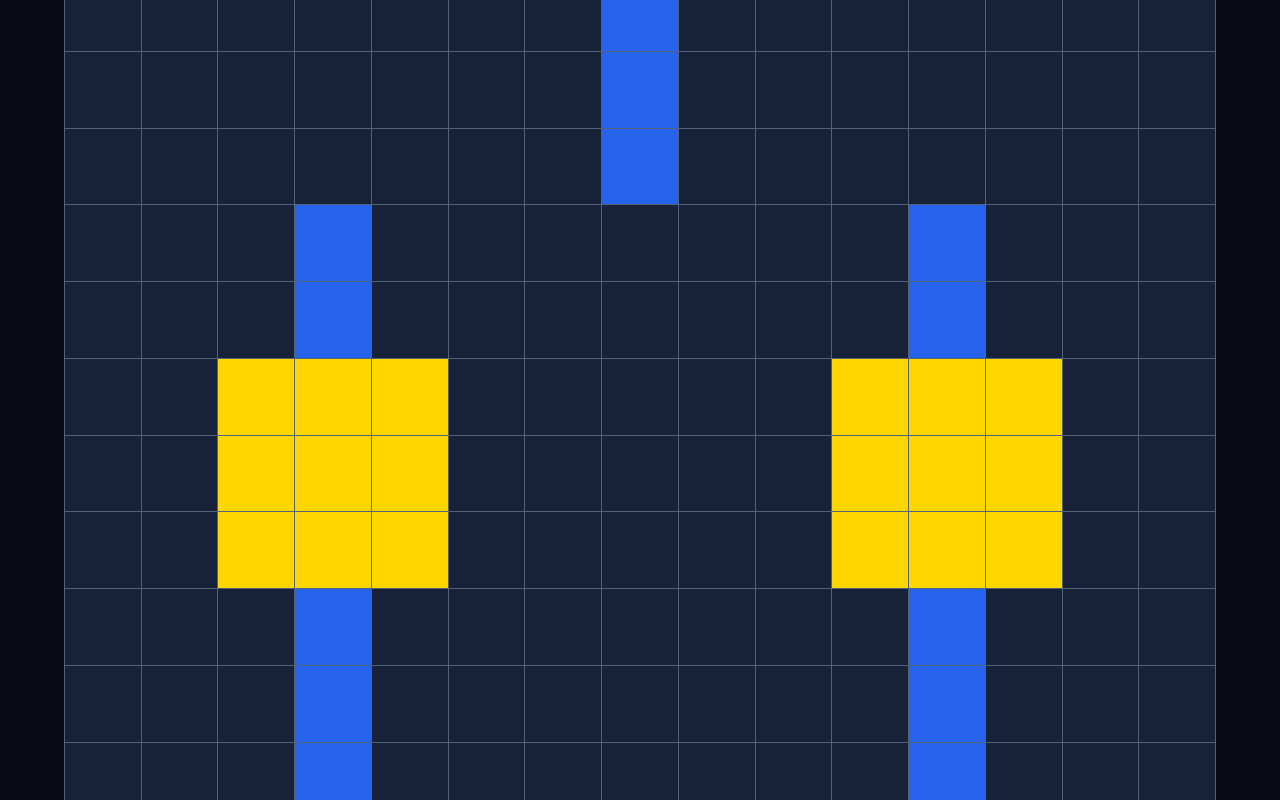
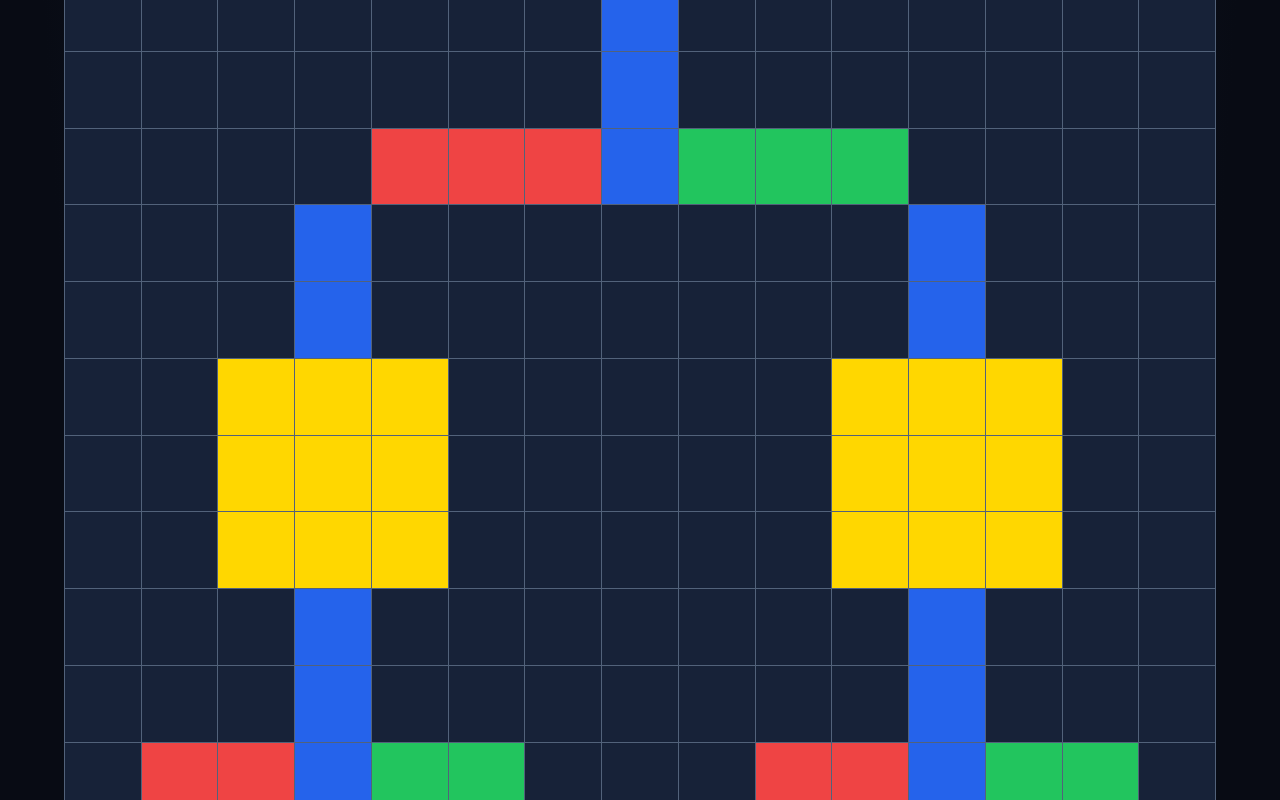
Before and after one commit to chayentot/GEMS, a Next.js app: page /GEMS/tycoon2 in a window 1280 px wide. Shown: the part 1220-2020 px from the top of the page. Built offline with nearby package versions, Linux system fonts and the light colour scheme.

Commit message:
Add red and green coordinate zones to Gems Tycoon map

```diff
--- a/app/tycoon2/page.tsx
+++ b/app/tycoon2/page.tsx
@@ -26,7 +26,34 @@ const YELLOW_CENTERS: Array<[number, number]> = [
   [8, 50],
 ];
 
-// Blue cells are exact column/row ranges. Blue takes priority where colors overlap.
+
+// Red and green cells are exact column spans on the specified row.
+const RED_RANGES: Array<[number, number, number]> = [
+  [5, 7, 17],
+  [2, 3, 25],
+  [10, 11, 25],
+  [5, 6, 38],
+  [13, 14, 38],
+  [9, 11, 46],
+];
+
+const GREEN_RANGES: Array<[number, number, number]> = [
+  [9, 11, 17],
+  [5, 6, 25],
+  [13, 14, 25],
+  [2, 3, 38],
+  [10, 11, 38],
+  [5, 7, 46],
+];
+
+function isInRanges(column: number, row: number, ranges: Array<[number, number, number]>) {
+  return ranges.some(
+    ([startColumn, endColumn, targetRow]) =>
+      row === targetRow && column >= startColumn && column <= endColumn
+  );
+}
+
+// Blue cells are exact column/row ranges. Blue takes priority over yellow.
 const BLUE_RANGES: Array<[number, number, number]> = [
   [8, 5, 6],
   [8, 10, 11],
@@ -100,6 +127,8 @@ export default function GemsTycoonCopyPage() {
         {Array.from({ length: COLUMNS * ROWS }, (_, index) => {
           const column = (index % COLUMNS) + 1;
           const row = Math.floor(index / COLUMNS) + 1;
+          const red = isInRanges(column, row, RED_RANGES);
+          const green = isInRanges(column, row, GREEN_RANGES);
           const blue = isBlueCell(column, row);
           const yellow = isYellowCell(column, row);
 
@@ -113,7 +142,7 @@ export default function GemsTycoonCopyPage() {
                 aspectRatio: "1 / 1",
                 borderRight: "1px solid #52627a",
                 borderBottom: "1px solid #52627a",
-                background: blue ? "#2563EB" : yellow ? "#FFD700" : "#172238",
+                background: red ? "#EF4444" : green ? "#22C55E" : blue ? "#2563EB" : yellow ? "#FFD700" : "#172238",
               }}
             />
           );
```
